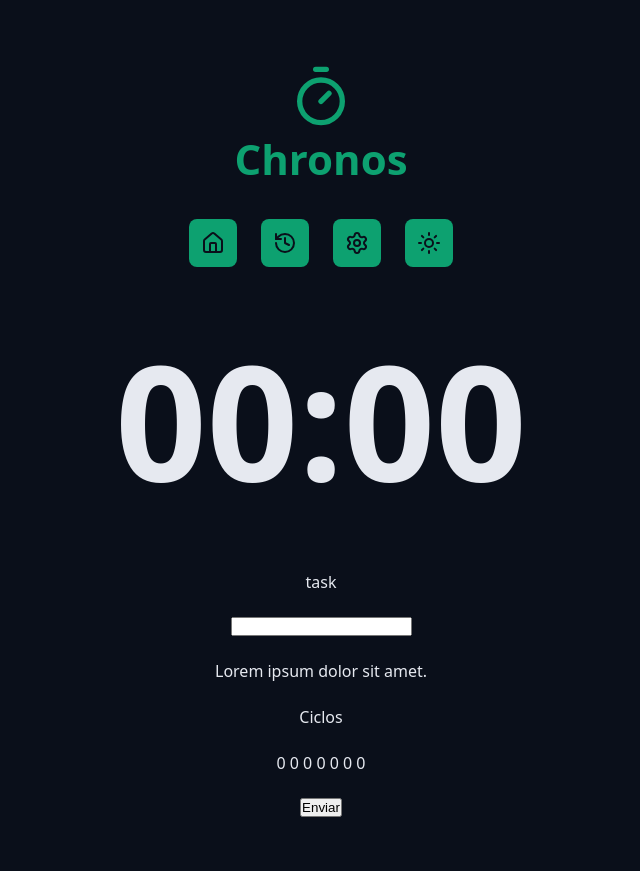
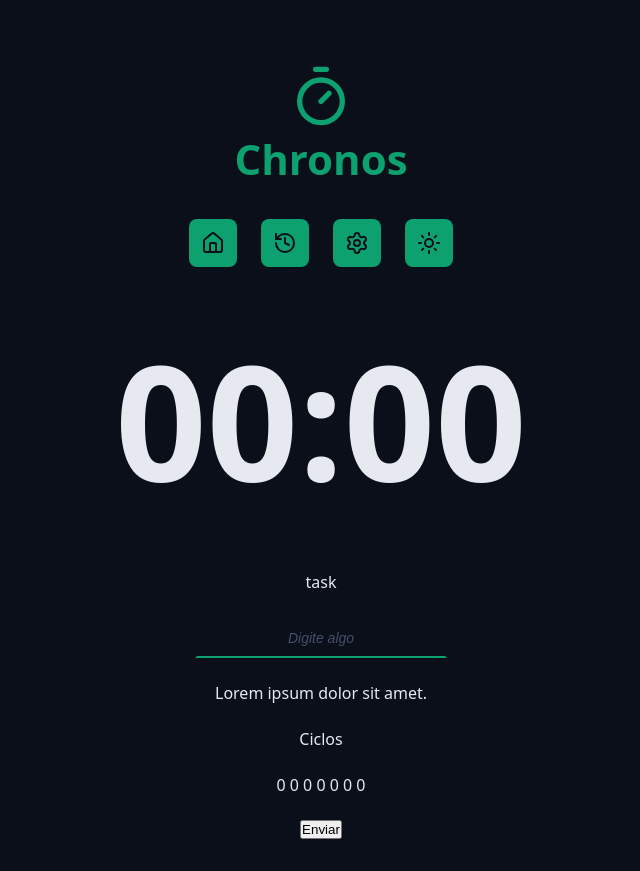
Before and after one commit to PauloMoraesDevJava/chronos-pomodoro, a React (Vite) app: page / in a window 1280 px wide. Shown: the whole page, without its empty margins (319-959 px from the left). Before the commit the page ends 849 px from the top, so only its background shows below. Built offline with nearby package versions, Linux system fonts and the light colour scheme.

Commit message:
Atualizacao components, App

```diff
--- a/src/App.tsx
+++ b/src/App.tsx
@@ -6,6 +6,7 @@
 import { Logo } from './components/logo';
 import { Menu } from './components/menu';
 import { CountDown } from './components/coutdown';
+import { DefaultInput } from './components/defautimput/index';
 
 export function App() {
   return (
@@ -25,8 +26,12 @@
       <Container>
         <form className='form' action=''>
           <div className='formRow'>
-            <label htmlFor='input'>task</label>
-            <input id='input' type='text' />
+            <DefaultInput
+              labelText='task'
+              id='meuInput'
+              type='text'
+              placeholder='Digite algo'
+            />
           </div>
 
           <div className='formRow'>
--- /dev/null
+++ b/src/components/defautimput/index.tsx
@@ -0,0 +1,20 @@
+import style from './style.module.css';
+
+type DefaultInputProps = {
+  id: string;
+  labelText: string;
+} & React.ComponentProps<'input'>;
+
+export function DefaultInput({
+  id,
+  type,
+  labelText,
+  ...rest
+}: DefaultInputProps) {
+  return (
+    <>
+      <label htmlFor={id}>{labelText}</label>
+      <input className={style.input} id={id} type={type} {...rest} />
+    </>
+  );
+}
--- /dev/null
+++ b/src/components/defautimput/style.module.css
@@ -0,0 +1,28 @@
+.input {
+  background-color: transparent;
+  text-align: center;
+  font-size: 1.8rem;
+  padding: 0.8rem;
+  color: var(--text-default);
+  outline: none;
+
+  border: 0.2rem solid transparent;
+  border-bottom: 0.2rem solid var(--primary);
+  transition: all 0.1s ease-in-out;
+}
+
+.input:focus {
+  border-radius: 0.8rem;
+  border: 0.2rem solid var(--primary);
+}
+
+.input::placeholder {
+  color: var(--gray-500);
+  font-size: 1.4rem;
+  font-style: italic;
+}
+
+.input:disabled {
+  border-bottom: 0.2rem solid var(--disabled);
+  color: var(--text-muted);
+}
--- a/src/styles/theme.css
+++ b/src/styles/theme.css
@@ -33,6 +33,6 @@
   --text-default: #e6e9f0;
   --text-muted: #aab3cc;
 
-  --disabled: #555f7d;
+  --disabled: #707482;
   --text-disabled: #aab3cc;
 }
```
